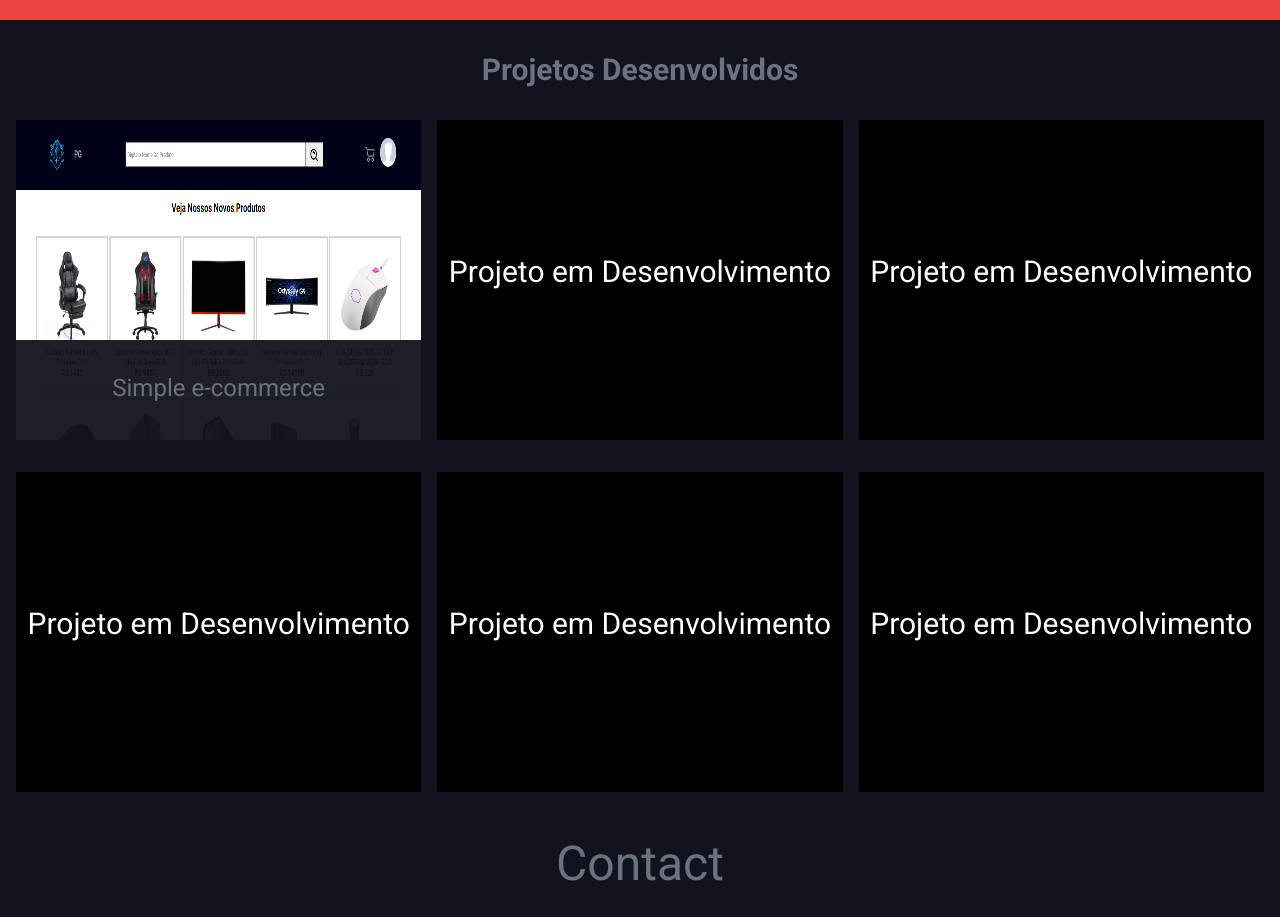
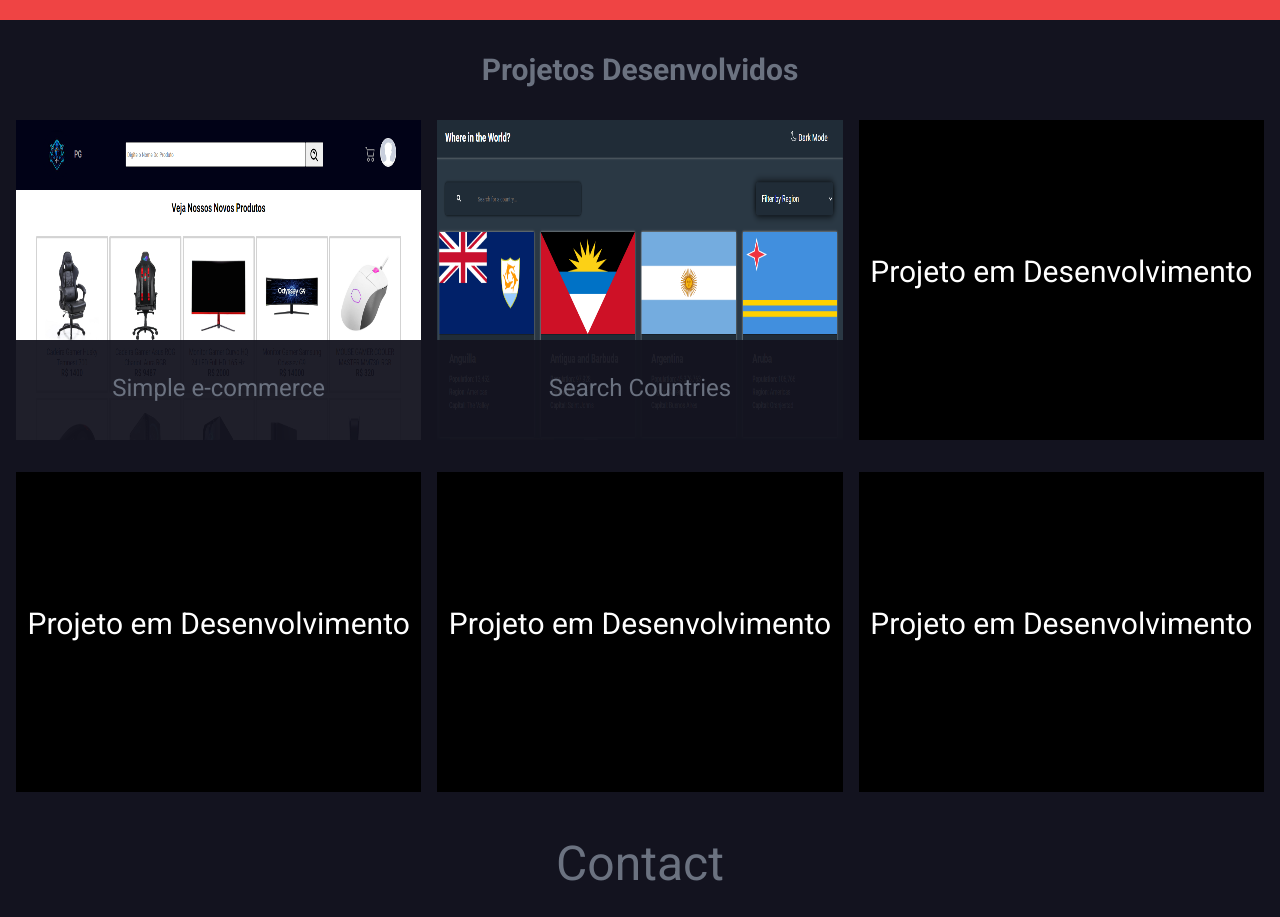
Before and after one commit to RyanNS7/personal-portfolio, a React (Vite) app: page / in a window 1280 px wide. Shown: the part 840-1757 px from the top of the page. Built offline with nearby package versions, Linux system fonts and the light colour scheme.

Commit message:
portfolio

```diff
--- a/src/components/Card.jsx
+++ b/src/components/Card.jsx
@@ -2,7 +2,7 @@
 
 export function Card({project}){
     return(
-            <div className=' w-full h-80 relative mb-4'>
+            <div className=' w-full h-80 relative mb-4 md:w-full sm:w-[75%] sm:m-auto sm:mb-4'>
 
             <div className='w-full h-full'>
                 <img src={project.image_project} className='w-full h-full' />
--- a/src/components/Projects.jsx
+++ b/src/components/Projects.jsx
@@ -1,4 +1,5 @@
 import simple_store from '../assets/first_project.png'
+import countries_project from '../assets/countries.png'
 import { Card } from './Card'
 import { FaReact, FaNodeJs } from 'react-icons/fa'
 import { SiPostgresql, SiStyledcomponents } from 'react-icons/si'
@@ -14,7 +15,14 @@ export function Projects(){
             development: 'Em Desenvolvimento',
             link_project: 'https://simple-ecommerce-pg.netlify.app/'
         },
-        {},{},{},{},{}
+        {
+            image_project: countries_project,
+            title_project: 'Search Countries',
+            description: 'Um projeto React com o intuito da busca de informações de diversos paises',
+            languages_used: [<FaReact />, <SiStyledcomponents /> ],
+            development: '',
+            link_project: 'https://rest-country-api-search.netlify.app/'
+        },{},{},{},{}
     ]
 
     return(
@@ -26,7 +34,7 @@ export function Projects(){
                 {projects.map((project, key) => {
                     if(Object.keys(project).length == 0){
 
-                     return <div className=' w-full h-80 relative mb-4 cursor-pointer'>
+                     return <div className=' w-full h-80 relative mb-4 cursor-pointer md:w-full sm:w-[75%] sm:m-auto sm:mb-4'>
                                 <div className='w-full h-full bg-black flex items-center justify-center flex-col'>
                                     <span className='text-3xl mb-4 text-center p-2'>Projeto em Desenvolvimento</span>
                                 </div>
```
Also changed, not shown: src/assets/countries.PNG (added).
